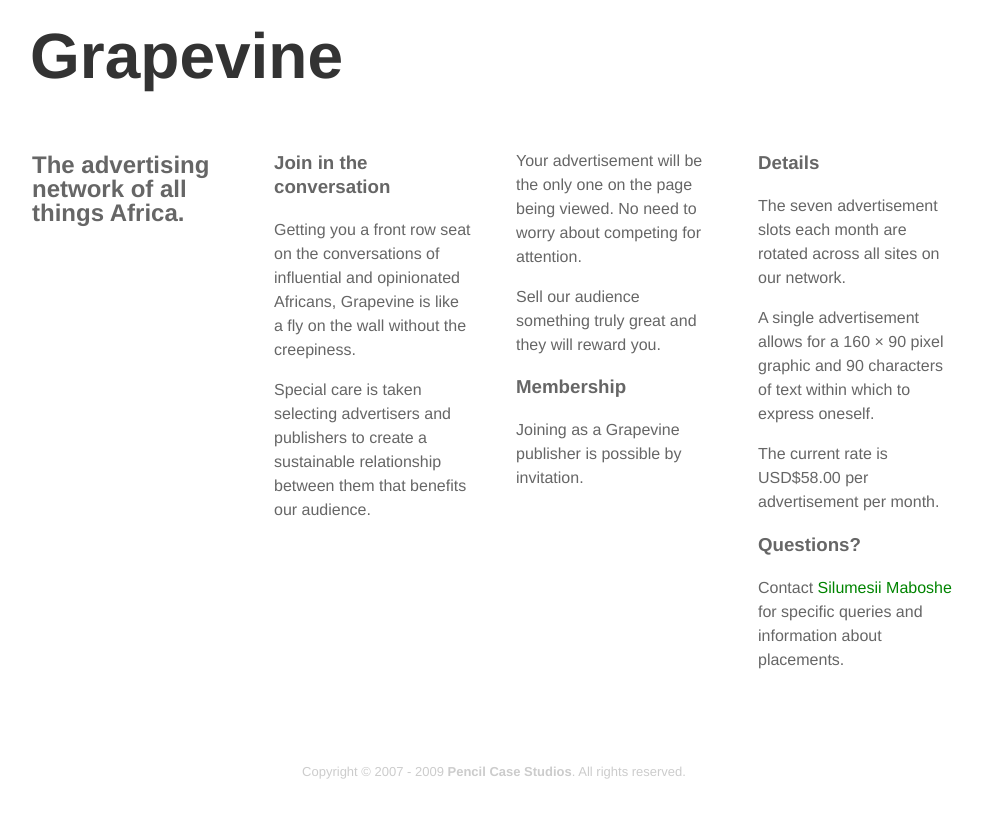
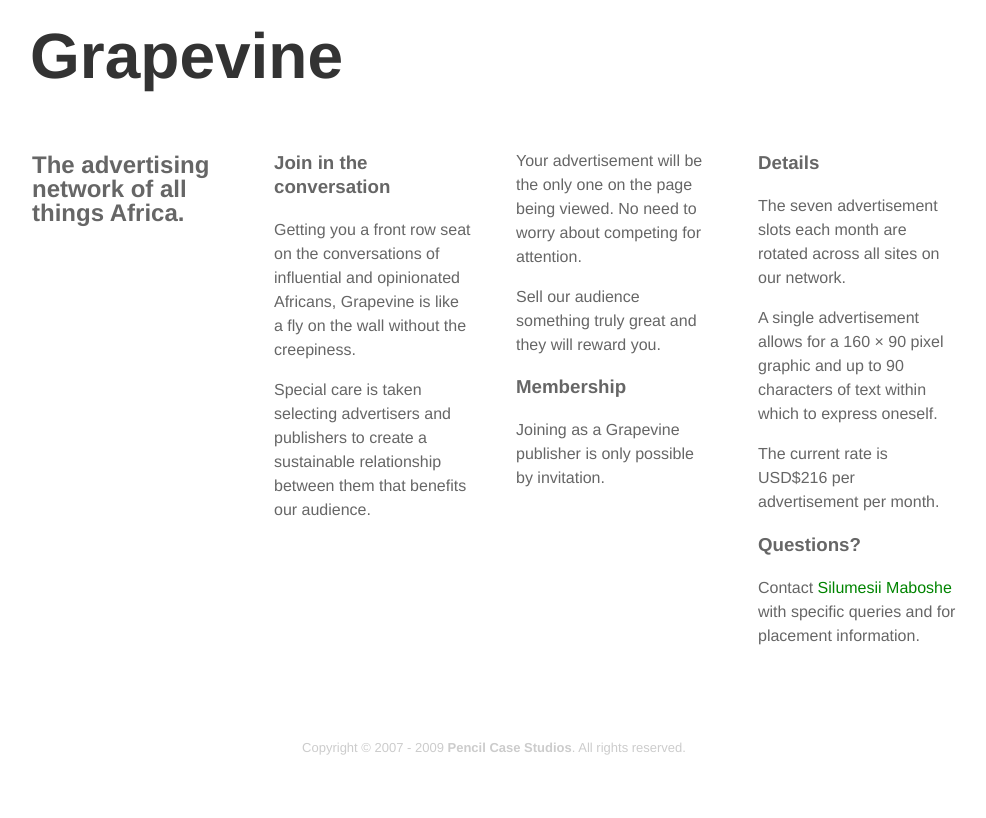
Before and after one commit to babalela/grapevine, a Jekyll site: the page built from index.html, in a window 1280 px wide. Shown: the top 818 px of the page, without its empty margins (146-1132 px from the left). Built offline with Jekyll 4.4.1, drawn with Linux system fonts in a browser that asks for light colours.

Commit message:
Body copy update.

```diff
--- a/index.html
+++ b/index.html
@@ -26,7 +26,7 @@
 		<p>Sell our audience something truly great and they will reward you.</p>
 
 		<h3>Membership</h3>
-		<p>Joining as a Grapevine publisher is possible by invitation.</p>
+		<p>Joining as a Grapevine publisher is only possible by invitation.</p>
 	</div>
 </div>
 
@@ -34,10 +34,10 @@
 	<div class="content">
 		<h3>Details</h3>
 		<p>The seven advertisement slots each month are rotated across all sites on our network.</p>
-		<p>A single advertisement allows for a 160 &times; 90 pixel graphic and 90 characters of text within which to express oneself.</p>
-		<p>The current rate is USD$58.00 per advertisement per month.</p>
+		<p>A single advertisement allows for a 160 &times; 90 pixel graphic and up to 90 characters of text within which to express oneself.</p>
+		<p>The current rate is USD$216 per advertisement per month.</p>
 
 		<h3>Questions?</h3>
-		<p>Contact <a href="&#x6d;&#x61;&#x69;&#x6c;&#x74;&#x6f;&#x3a;&#x67;&#x72;&#x61;&#x70;&#x65;&#x76;&#x69;&#x6e;&#x65;&#x40;&#x70;&#x65;&#x6e;&#x63;&#x69;&#x6c;&#x63;&#x61;&#x73;&#x65;&#x73;&#x74;&#x75;&#x64;&#x69;&#x6f;&#x73;&#x2e;&#x63;&#x6f;&#x6d;">Silumesii Maboshe</a> for specific queries and information about placements.</p>
+		<p>Contact <a href="&#x6d;&#x61;&#x69;&#x6c;&#x74;&#x6f;&#x3a;&#x67;&#x72;&#x61;&#x70;&#x65;&#x76;&#x69;&#x6e;&#x65;&#x40;&#x70;&#x65;&#x6e;&#x63;&#x69;&#x6c;&#x63;&#x61;&#x73;&#x65;&#x73;&#x74;&#x75;&#x64;&#x69;&#x6f;&#x73;&#x2e;&#x63;&#x6f;&#x6d;">Silumesii Maboshe</a> with specific queries and for placement information.</p>
 	</div>
 </div>
```
